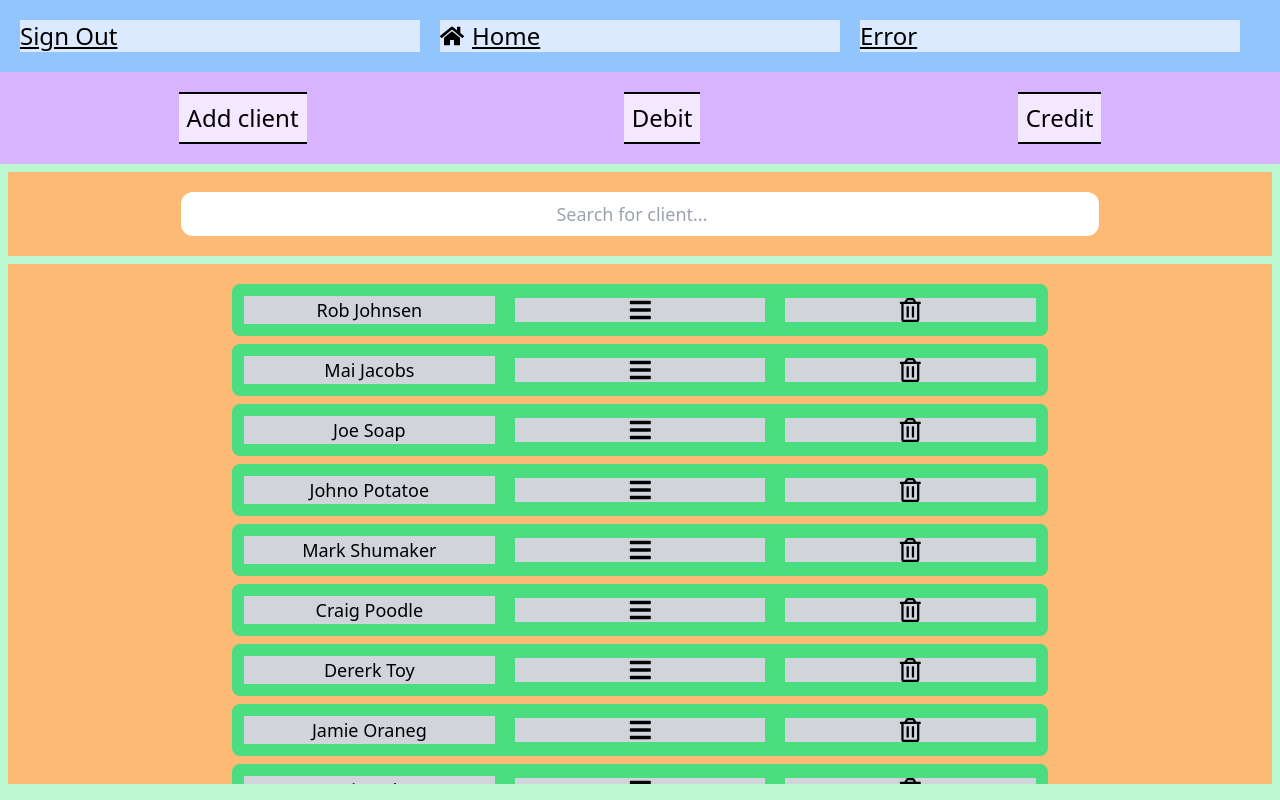
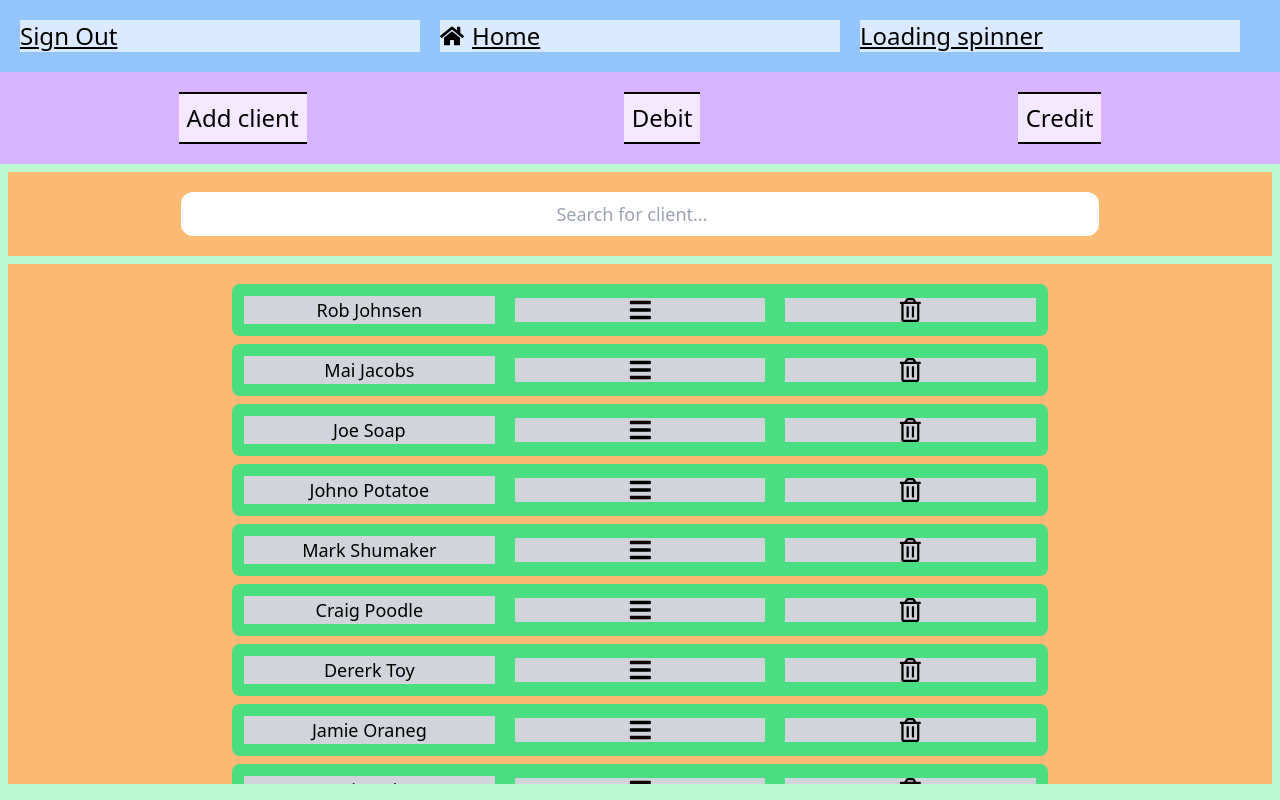
Before and after one commit to RobJJ/crud-client-app, a React (Create React App) app: page /home in a window 1280 px wide. Built offline with nearby package versions, Linux system fonts and the light colour scheme; no server answers.

Commit message:
Dispatched a hydrate of userBasicInfo. Removed testing state vars, and replaced with state data

```diff
--- a/src/Components/Navbar/Navbar-component.jsx
+++ b/src/Components/Navbar/Navbar-component.jsx
@@ -10,7 +10,7 @@ function Navbar(params) {
   //
   const navigate = useNavigate();
   //
-  const { currentUser } = useGlobalContext();
+  const { userBasicInfo } = useGlobalContext();
   //
   // This is a duplicated function for ease sake
   const handleSignOut = async () => {
@@ -35,7 +35,7 @@ function Navbar(params) {
       </Link>
 
       <div className="bg-blue-100 underline text-2xl mr-5 col-start-3 col-end-4">
-        {currentUser ? `${currentUser.displayName}` : "Error"}
+        {userBasicInfo ? `${userBasicInfo.displayName}` : "Loading spinner"}
       </div>
     </div>
   );
--- a/src/Context-Reducer/Context.jsx
+++ b/src/Context-Reducer/Context.jsx
@@ -10,7 +10,7 @@ import UserDatabaseServices from "../Firebase/firebase-services";
 import reducer from "./Reducer";
 import { v4 as uuidv4 } from "uuid";
 import { onAuthStateChangedListener } from "../Firebase/firebase-auth";
-import { useNavigate } from "react-router-dom";
+
 //
 // Initial State for the reducer state
 // Lets try make this an empty object and then spread everything into it from user log
@@ -29,8 +29,6 @@ const AppProvider = ({ children }) => {
   const [state, dispatch] = useReducer(reducer, initialState);
 
   //
-  const [currentUser, setCurrentUser] = useState(null);
-  //
   //
   const hydrateUser = async (userObj) => {
     // client array: Array of objects. Obj has basicInfo for now
@@ -48,15 +46,14 @@ const AppProvider = ({ children }) => {
     //
     // const userBasicInfo = {};
     console.log("In Hydrate.. userOjb is :", Boolean(userObj));
+
     const userBasicInfoObj = await UserDatabaseServices.getUser(
       userObj.uid
     ).then((res) => {
-      console.log(res.data().userInfo);
-      // return { ...res.data().userInfo };
+      // console.log(res.data().userInfo);
+      return { ...res.data().userInfo };
     });
-    // userBasicInfo is an obj containing the user's basicInfo
-    // const userBasicInfo = { ...userDoc.data().userInfo };
-    // console.log(userBasicInfoObj);
+    dispatch({ type: "HYDATE_USER_BASIC_INFO", payload: userBasicInfoObj });
   };
   //
   useEffect(() => {
@@ -66,11 +63,10 @@ const AppProvider = ({ children }) => {
         // I made the callback async to allow the user to be populated fully.
         // It has made it slow though... the initial load of the page...
         // The trade off though, is that we can get all the info available
-        const res = await UserDatabaseServices.createUserDocFromAuth(user);
-        console.log("RESPONSE: ", res);
+        await UserDatabaseServices.createUserDocFromAuth(user);
         // hydrate the user when signing in
+        console.log("user is true ????");
         hydrateUser(user);
-        console.log("user is true ????");
         // getAllUsersClients(user.uid);
       } else {
         console.log(
@@ -78,10 +74,9 @@ const AppProvider = ({ children }) => {
         );
       }
       // this shit runs when user logs in and logs out
-      console.log("Coming from Context", user);
+      // console.log("Coming from Context", user);
       // dispatch({ type: "HYDRATE_USER_STATE", payload: user });
       // setting currentUser.. This is not helpful
-      setCurrentUser(user);
     });
     return unsubscribe;
   }, []);
@@ -89,8 +84,7 @@ const AppProvider = ({ children }) => {
   return (
     <AppContext.Provider
       value={{
-        currentUser,
-        setCurrentUser,
+        ...state,
       }}
     >
       {children}
@@ -103,3 +97,7 @@ export const useGlobalContext = () => {
   return useContext(AppContext);
 };
 export { AppContext, AppProvider };
+
+//
+// Not really sure why the "user is true?? console log gets logged again".
+// But going to move on
--- a/src/Context-Reducer/Reducer.jsx
+++ b/src/Context-Reducer/Reducer.jsx
@@ -14,11 +14,12 @@ const reducer = (state, action) => {
     };
   }
 
-  //   if (action.type === "HYDRATE_USER_STATE") {
-  //     return {
-  //       ...action.payload,
-  //     };
-  //   }
+  if (action.type === "HYDATE_USER_BASIC_INFO") {
+    return {
+      ...state,
+      userBasicInfo: { ...action.payload },
+    };
+  }
   //
   return state;
 };
```
